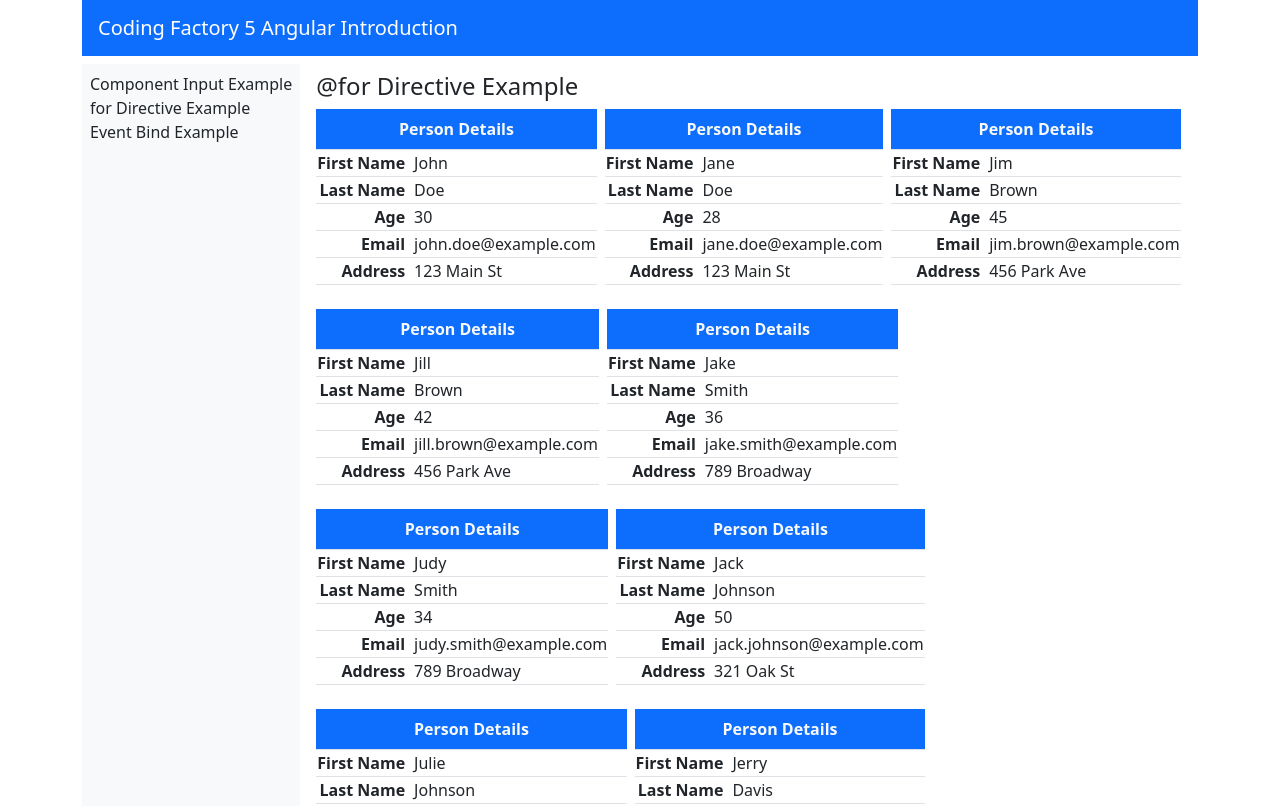
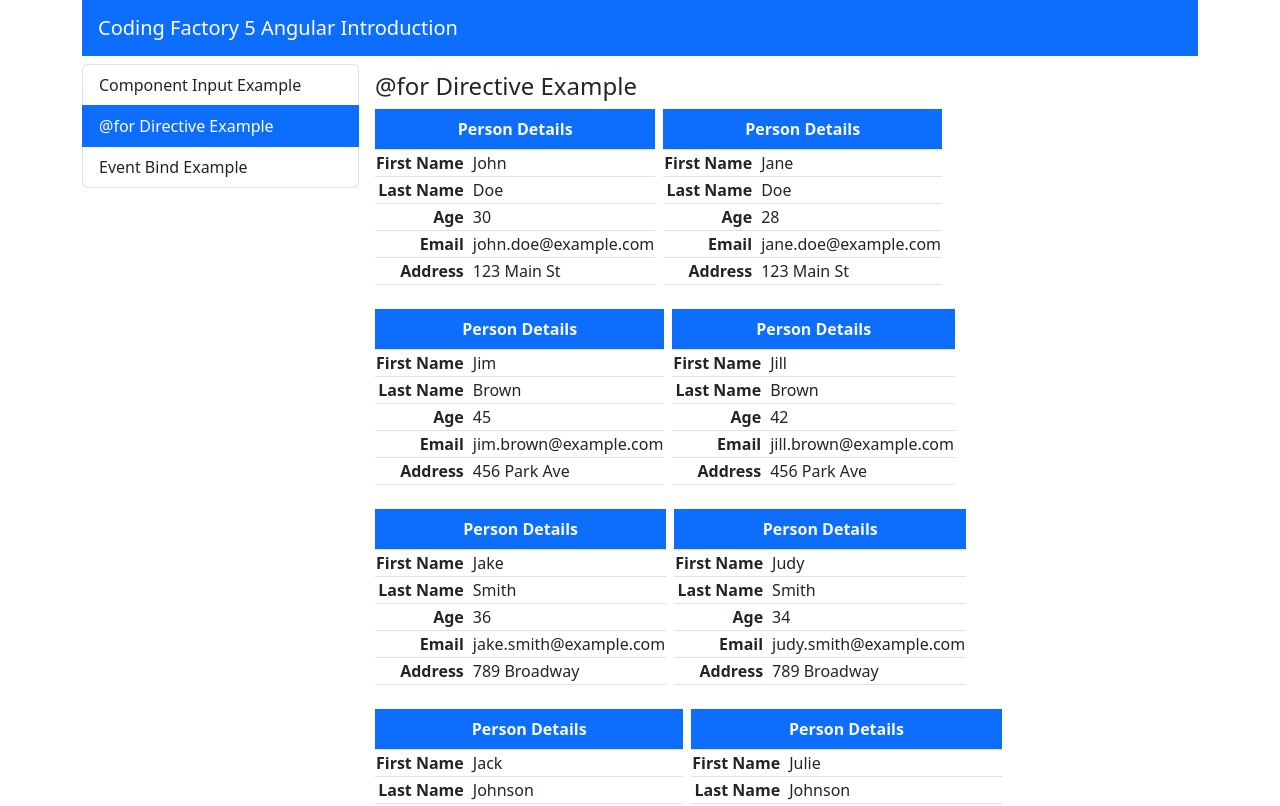
Before and after one commit to GregoryPerifanos/angular-introduction, an Angular app: page /for-directive-example in a window 1280 px wide. Shown: the top 806 px of the page. Built offline with nearby package versions, Linux system fonts and the light colour scheme.

Commit message:
fancy app menu

```diff
--- a/src/app/app.component.html
+++ b/src/app/app.component.html
@@ -6,12 +6,8 @@
   </nav>
 
   <div class="d-flex flex-row gap-2">
-    <div class="d-flex flex-column text-nowrap bg-light p-2">
-      <span role="button" routerLink="component-input-example">Component Input Example</span>
-      <span role="button" routerLink="for-directive-example">{{ 'for'}} Directive Example</span>
-      <span role="button" routerLink="event-bind-example">Event Bind Example</span>
-    </div>
-    <div class="flex-grow-1 p-2 text-nowrap">
+    <app-list-group-menu class="w-25"></app-list-group-menu>
+    <div class="flex-grow-1 p-2 text-nowrap w-75">
       <router-outlet></router-outlet>
     </div>
   </div>
--- a/src/app/app.routes.ts
+++ b/src/app/app.routes.ts
@@ -5,7 +5,10 @@ import { ComponentInputExampleComponent } from './components/component-input-exa
 import { ForDirectiveExampleComponent } from './components/for-directive-example/for-directive-example.component';
 
 export const routes: Routes = [
-    {path: 'component-input-example', component: ComponentInputExampleComponent},
+    {
+        path: 'component-input-example',
+        component: ComponentInputExampleComponent
+    },
     {path: 'for-directive-example', component: ForDirectiveExampleComponent},
     {path: 'event-bind-example', component: EventBindExampleComponent},
     {path: '', component: WelcomeComponent },
--- a/src/app/components/component-input-example/component-input-example.component.html
+++ b/src/app/components/component-input-example/component-input-example.component.html
@@ -1,6 +1,6 @@
 <h4>Component Input Example</h4>
 
-  <div class="d-flex gap-5 text-nowrap">
+  <div class="d-flex flex=flex-wrap gap-5 text-nowrap">
 <app-person-table [person]="person0"></app-person-table>
 <app-person-table [person]="person2"></app-person-table>
 <app-person-table [person]="person1"></app-person-table>
--- /dev/null
+++ b/src/app/components/list-group-menu/list-group-menu.component.html
@@ -0,0 +1,9 @@
+<div class="list-group ">
+    @for(entry of menu; track entry) {
+        <a href="" class="list-group-item list-group-item-action text-truncate" [routerLink]="entry.routerLink"
+        [routerLinkActive]="['active']"
+        >
+            {{ entry.text }}
+        </a>
+    }
+</div>
--- /dev/null
+++ b/src/app/components/list-group-menu/list-group-menu.component.ts
@@ -0,0 +1,19 @@
+import { Component } from '@angular/core';
+import { RouterLink, RouterLinkActive } from '@angular/router';
+import { MenuItem } from 'src/app/shared/interfaces/menu-item';
+
+@Component({
+  selector: 'app-list-group-menu',
+  standalone: true,
+  imports: [RouterLink, RouterLinkActive],
+  templateUrl: './list-group-menu.component.html',
+  styleUrl: './list-group-menu.component.css'
+})
+export class ListGroupMenuComponent {
+  menu: MenuItem [] = [
+    {text: 'Component Input Example', routerLink: 'component-input-example'},
+    {text: '@for Directive Example', routerLink: 'for-directive-example'},
+    {text: 'Event Bind Example', routerLink:'event-bind-example'}
+
+  ]
+}
--- /dev/null
+++ b/src/app/shared/interfaces/menu-item.ts
@@ -0,0 +1,4 @@
+export interface MenuItem {
+    text: string;
+    routerLink: string;
+}
```
Also changed, not shown: src/app/app.component.ts (+5 -4 lines), src/app/components/list-group-menu/list-group-menu.component.css (added), 1 other file (tests, documents, lock files or other folders).
